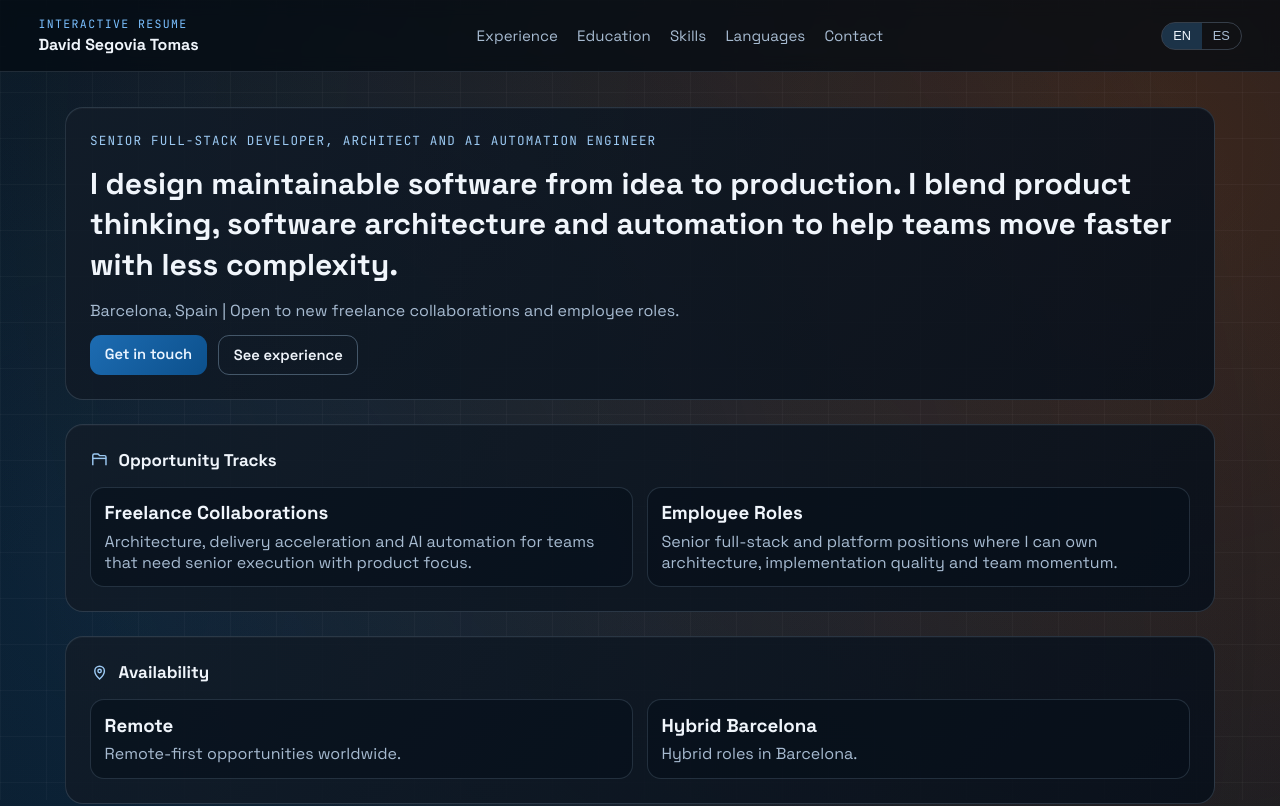
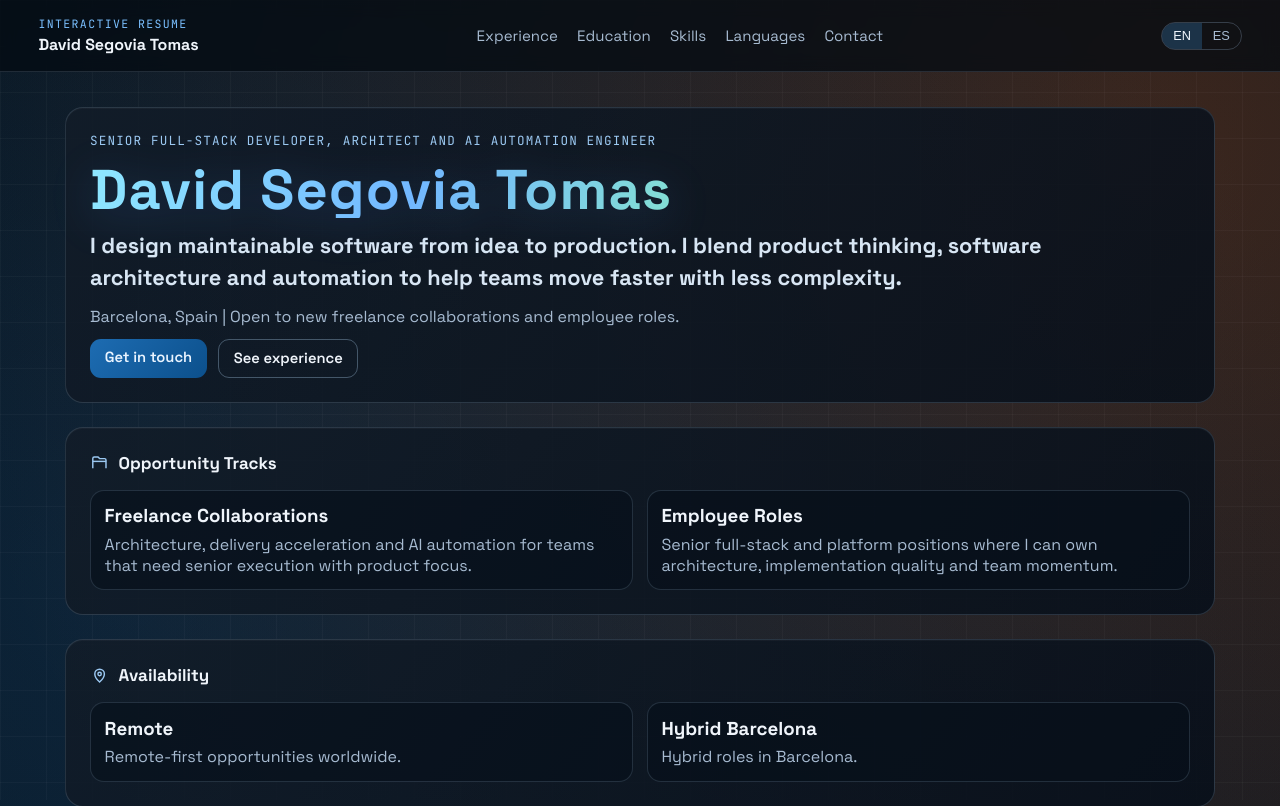
Before and after one commit to dsegoviat/resume, a Next.js app: page / in a window 1280 px wide. Shown: the top 806 px of the page. Built offline with nearby package versions, Linux system fonts and the light colour scheme.

Commit message:
Enhance hero with gradient name emphasis

```diff
--- a/src/components/resume-site.module.css
+++ b/src/components/resume-site.module.css
@@ -124,7 +124,7 @@
 
 .hero {
   display: grid;
-  gap: 0.9rem;
+  gap: 0.75rem;
 }
 
 .heroTitle {
@@ -135,9 +135,30 @@
   font-size: 0.79rem;
 }
 
+.heroName {
+  font-size: clamp(2rem, 6vw, 3.5rem);
+  line-height: 1.02;
+  font-weight: 780;
+  letter-spacing: 0.02em;
+  background: linear-gradient(
+    110deg,
+    #8fe8ff 0%,
+    #72b7ff 30%,
+    #8cf2bf 65%,
+    #ffc483 100%
+  );
+  -webkit-background-clip: text;
+  background-clip: text;
+  color: transparent;
+  text-wrap: balance;
+  filter: drop-shadow(0 8px 22px rgba(72, 152, 255, 0.22));
+}
+
 .hero h1 {
-  font-size: clamp(1.2rem, 3vw, 1.88rem);
-  line-height: 1.35;
+  font-size: clamp(1.08rem, 2.15vw, 1.36rem);
+  line-height: 1.45;
+  max-width: 74ch;
+  color: #d8e6f4;
 }
 
 .metaLine {
--- a/src/components/resume-site.tsx
+++ b/src/components/resume-site.tsx
@@ -208,6 +208,7 @@ export function ResumeSite({ hasBlogPosts }: ResumeSiteProps) {
       <main className={styles.main}>
         <section className={`${styles.hero} ${styles.revealItem}`} data-reveal>
           <p className={styles.heroTitle}>{getLocalizedText(locale, siteProfile.title)}</p>
+          <p className={styles.heroName}>{siteProfile.name}</p>
           <h1>{getLocalizedText(locale, siteProfile.summary)}</h1>
           <p className={styles.metaLine}>
             {getLocalizedText(locale, siteProfile.location)} | {getLocalizedText(locale, siteProfile.availability)}
```
